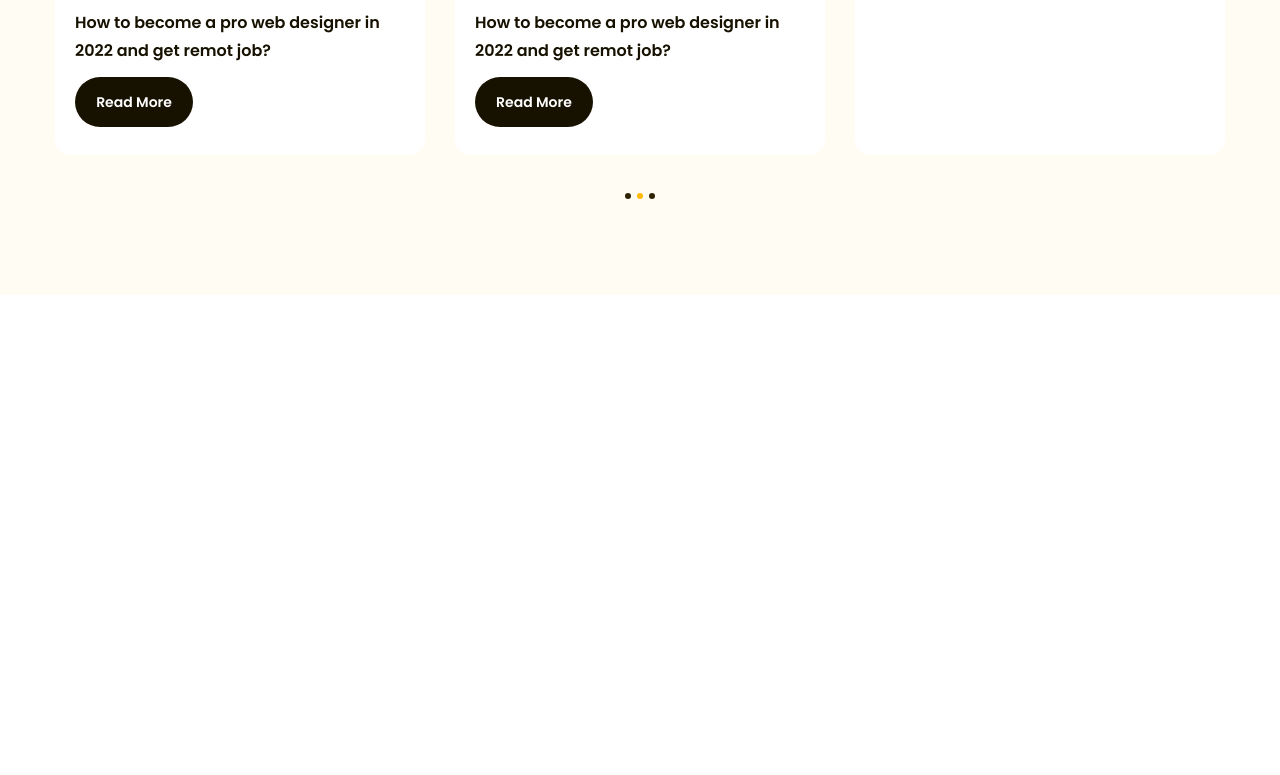
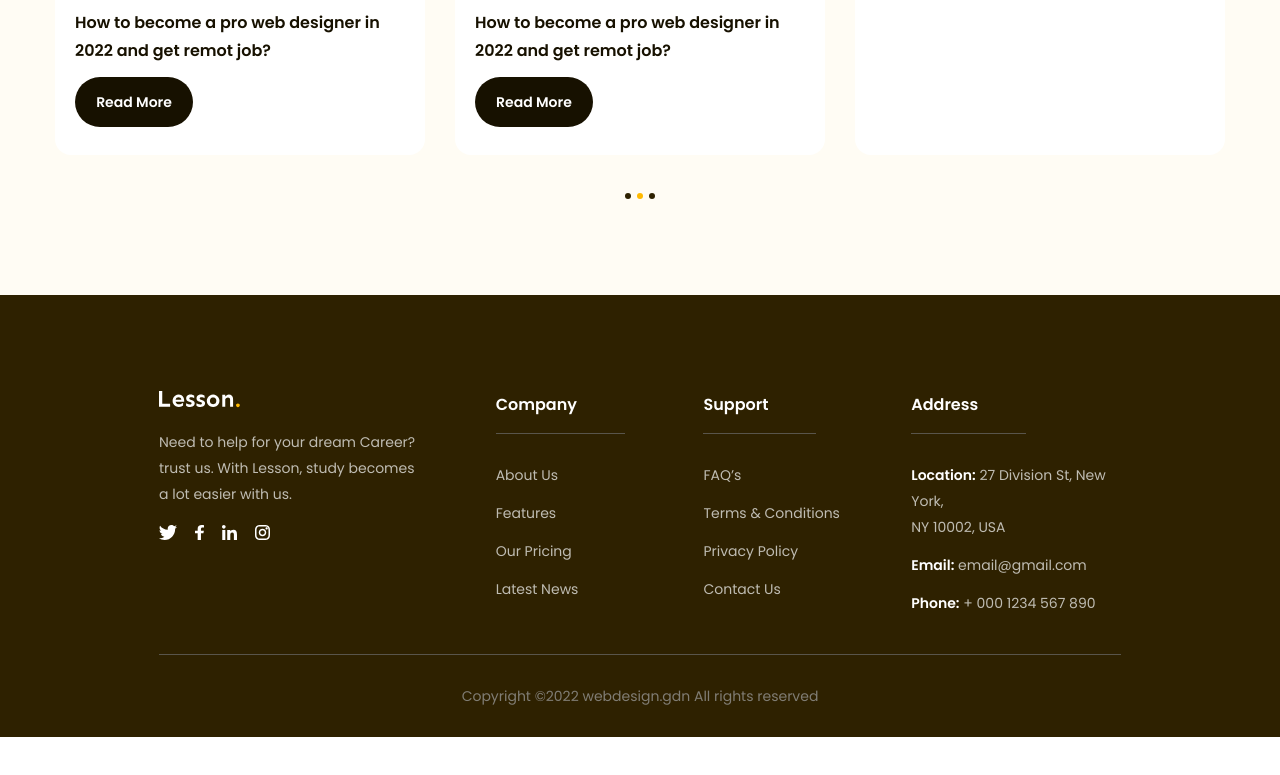
Before and after one commit to x-dev-420/Figma-to-html, a plain HTML site: page index.html in a window 1280 px wide. Shown: the part 4400-5175 px from the top of the page. After the commit the page ends 5137 px from the top, so only its background shows below. Drawn offline with Linux system fonts and the light colour scheme.

Commit message:
P14. Footer ket thuc du an

```diff
--- a/assets/css/style.css
+++ b/assets/css/style.css
@@ -128,6 +128,10 @@ a {
 
 .header .btn-sign-up {
     min-width: 144px;
+}
+
+.header .btn-sign-up:hover {
+    background-color: var(--primary-color);
 }
 
 .header .action {
@@ -705,3 +709,80 @@ a {
     background-color: var(--primary-color);
     cursor: default;
 }
+
+/* ============================ Footer ========================= */
+
+.footer {
+    background: #2E2100;
+    padding: 96px 135px 0;
+}
+
+.footer .row {
+    padding-bottom: 38px;
+    border-bottom: 1px solid #59554B;;
+    display: flex;
+}
+
+.footer .row .column {
+    width: 21.6%;
+}
+
+.footer .row .column:first-child {
+    width: 35%;
+}
+
+.footer .desc {
+    margin-top: 18px;
+    max-width: 267px;
+    color: #BFBCB2;
+    font-size: 1.4rem;
+    line-height: 1.86; /* 185.714% */
+}
+
+.footer .socials {
+    display: flex;
+    gap: 18px;
+    margin-top: 18px;
+}
+
+.footer .title {
+    padding-bottom: 14px;
+    padding-right: 48px;
+    display: inline-block;
+    border-bottom: 1px solid #59554B;;
+    color: #FFF;
+    font-size: 1.6rem;
+    font-weight: 600;
+    line-height: 1.75; /* 175% */
+}
+
+footer .list {
+    margin-top: 28px;
+}
+
+footer .list a {
+    display: inline-block;
+    margin-bottom: 12px;
+    color: #BFBCB2;
+    font-size: 1.4rem;
+    line-height: 1.86; /* 185.714% */
+}
+
+footer .list li:last-child a {
+    margin-bottom: 0;
+}
+
+footer .list strong {
+    color: #FFF;
+    font-size: 1.4rem;
+    font-weight: 600;
+    line-height: 1.86; /* 185.714% */
+}
+
+.footer .copyright {
+    padding: 28px 0;
+    color: #807D74;
+    text-align: center;
+    font-size: 1.4rem;
+    line-height: 1.86; /* 185.714% */
+}
--- a/index.html
+++ b/index.html
@@ -14,7 +14,7 @@
 
     <title>Figma to HTML</title>
 </head>
-<body style="height: 10000px;">
+<body>
     <!-- Header -->
      <header class="header fixed">
         <div class="main-content">
@@ -435,5 +435,89 @@
             </div>
          </div>
       </div>
+
+     <!-- Footer -->
+      <footer class="footer">
+        <div class="main-content">
+            <div class="row">
+                <!-- Column 1 -->
+                <div class="column">
+                    <img src="./assets/icon/logo-w.svg" alt="Lesson." class="logo">
+                    <p class="desc">Need to help for your dream Career? trust us. With Lesson, study becomes a lot easier with us.</p>
+                    <div class="socials">
+                        <a href="">
+                            <img src="./assets/icon/twitter.svg" alt="twitter" class="icon">
+                        </a>
+                        <a href="">
+                            <img src="./assets/icon/f.svg" alt="facebook" class="icon">
+                        </a>
+                        <a href="">
+                            <img src="./assets/icon/linked_in.svg" alt="linked_in" class="icon">
+                        </a>
+                        <a href="">
+                            <img src="./assets/icon/instagram.svg" alt="instagram" class="icon">
+                        </a>
+                    </div>
+                </div>
+                <!-- Column 2 -->
+                <div class="column">
+                    <h3 class="title">Company</h3>
+                    <ul class="list">
+                        <li>
+                            <a href="#!">About Us</a>
+                        </li>
+                        <li>
+                            <a href="#!">Features</a>
+                        </li>
+                        <li>
+                            <a href="#!">Our Pricing</a>
+                        </li>
+                        <li>
+                            <a href="#!">Latest News</a>
+                        </li>
+                    </ul>
+                </div>
+                <!-- Column 3 -->
+                <div class="column">
+                    <h3 class="title">Support</h3>
+                    <ul class="list">
+                        <li>
+                            <a href="#!">FAQ’s</a>
+                        </li>
+                        <li>
+                            <a href="#!">Terms & Conditions</a>
+                        </li>
+                        <li>
+                            <a href="#!">Privacy Policy</a>
+                        </li>
+                        <li>
+                            <a href="#!">Contact Us</a>
+                        </li>
+                    </ul>
+                </div>
+                <!-- Column 4 -->
+                <div class="column">
+                    <h3 class="title">Address</h3>
+                    <ul class="list">
+                        <li>
+                            <a href="#!"><strong>Location:</strong> 27 Division St, New York, <br> NY 10002, USA</a>
+                        </li>
+                        <li>
+                            <a href="#!"><strong>Email:</strong> email@gmail.com</a>
+                        </li>
+                        <li>
+                            <a href="#!"><strong>Phone:</strong> + 000 1234 567 890</a>
+                        </li>
+                    </ul>
+                </div>
+            </div>
+
+            <div class="copyright">
+                <p>
+                    Copyright ©2022 webdesign.gdn All rights reserved
+                </p>
+            </div>
+        </div>
+      </footer>
 </body>
 </html>
```
Also changed, not shown: assets/icon/f.svg (added), assets/icon/instagram.svg (added), assets/icon/linked_in.svg (added), assets/icon/logo-w.svg (added), assets/icon/twitter.svg (added).
